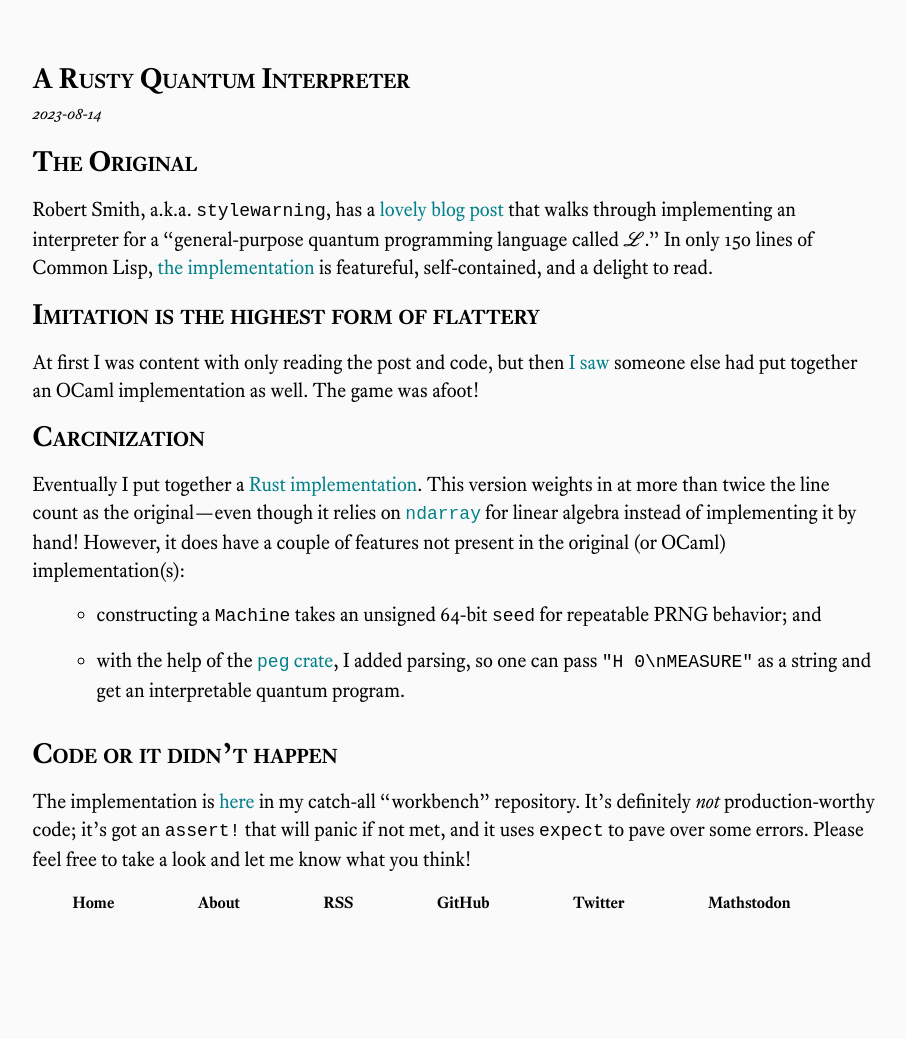
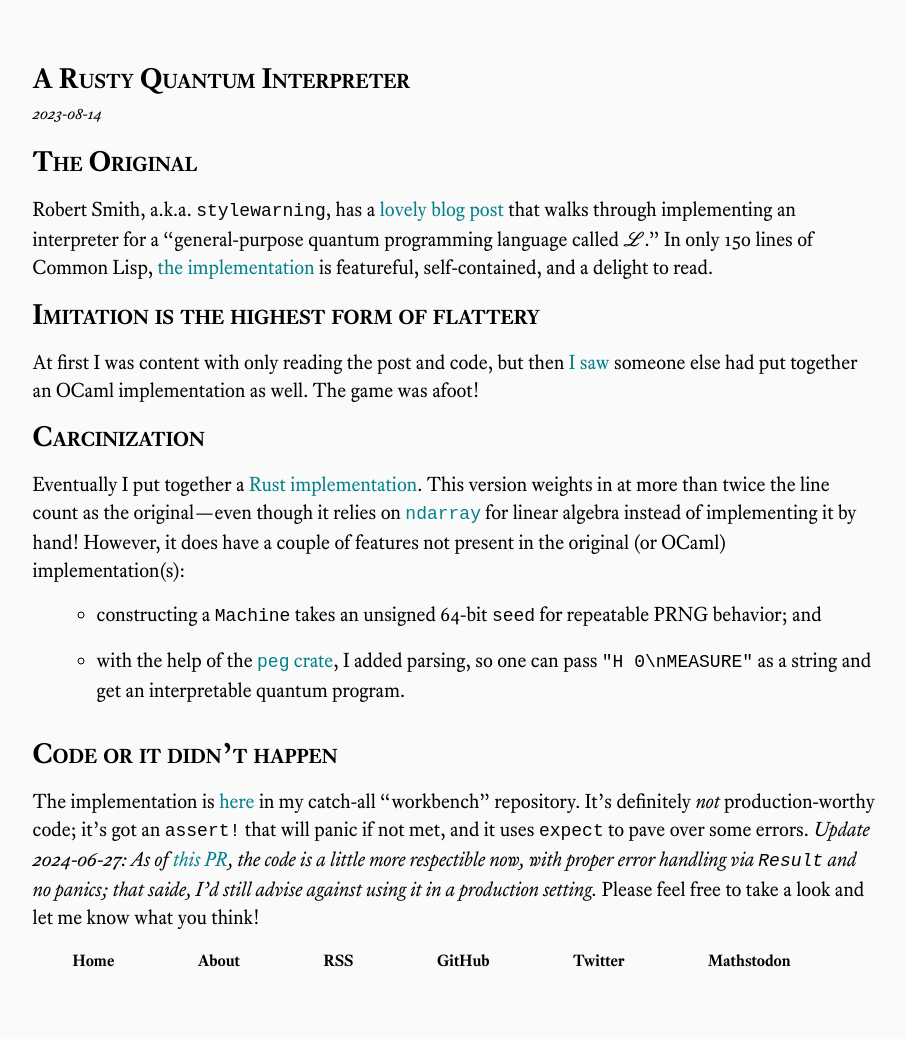
Before and after one commit to genos/genos.github.io, a Jekyll site: the page built from _posts/2023-08-14-quantum-interpreter.md, in a window 1280 px wide. Shown: the whole page, without its empty margins (185-1091 px from the left). Built offline with Jekyll 4.4.1, drawn with Linux system fonts in a browser that asks for light colours; before the commit the page ends 981 px from its top, so only the background shows below that.

Commit message:
updated quantum-interpreter

```diff
--- a/_posts/2023-08-14-quantum-interpreter.md
+++ b/_posts/2023-08-14-quantum-interpreter.md
@@ -45,4 +45,8 @@ The implementation is
 catch-all "workbench" repository.
 It's definitely _not_ production-worthy code; it's got an `assert!` that will
 panic if not met, and it uses `expect` to pave over some errors.
+_Update 2024-06-27: As of [this PR](https://github.com/genos/Workbench/pull/1),
+the code is a little more respectible now, with proper error handling via
+`Result` and no panics; that saide, I'd still advise against using it in a
+production setting._
 Please feel free to take a look and let me know what you think!
```
